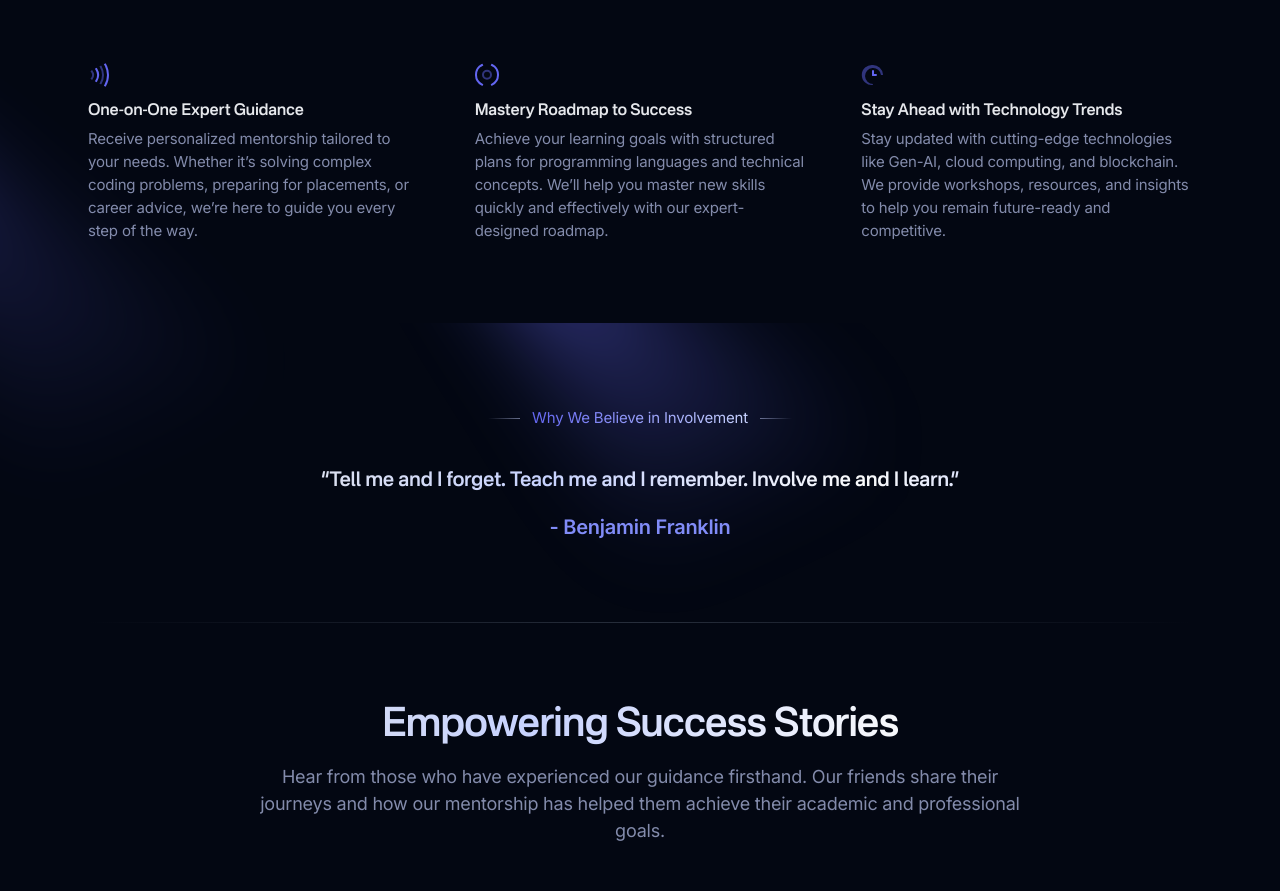
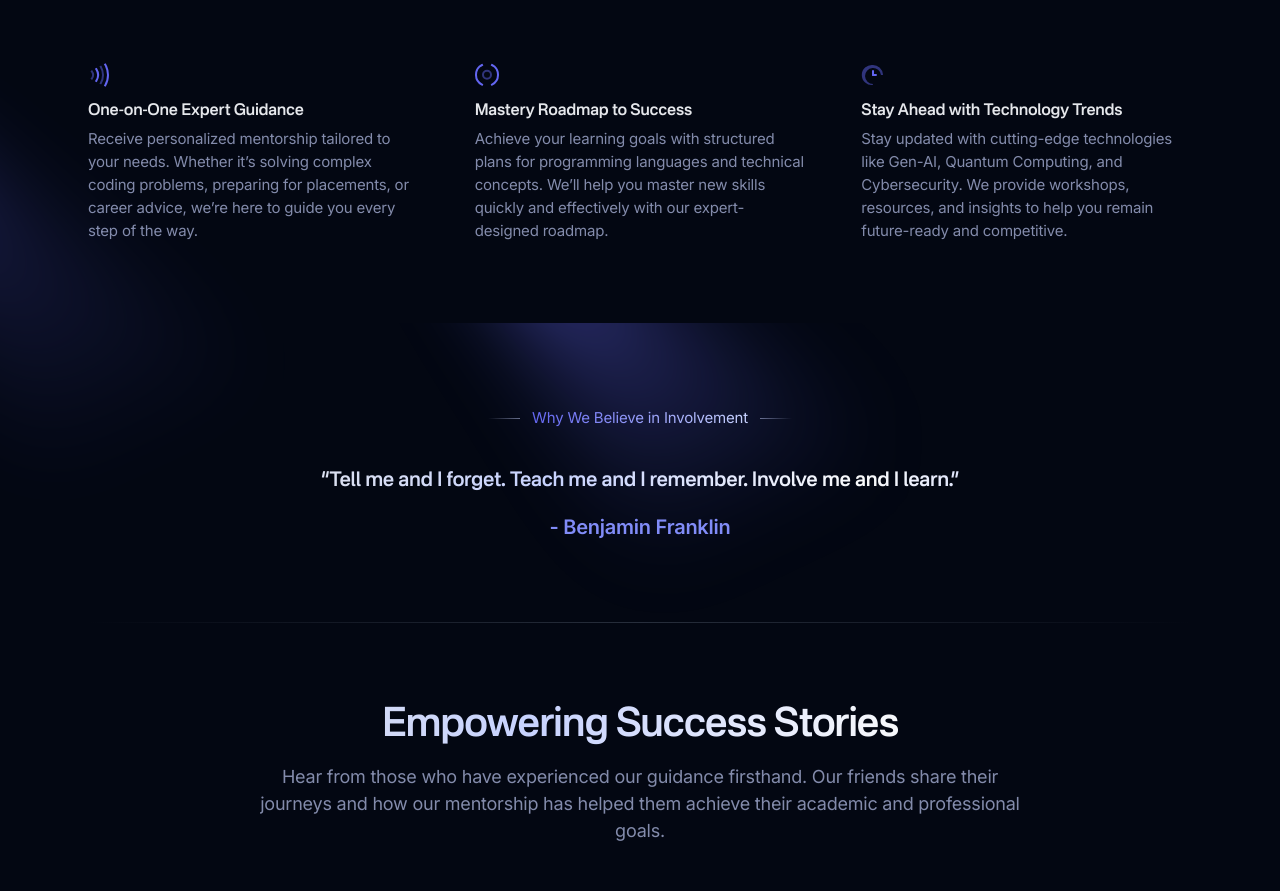
Before and after one commit to iashokk/NodSync, a Next.js app: page / in a window 1280 px wide. Shown: the part 2220-3111 px from the top of the page. Built offline with nearby package versions, Linux system fonts and the light colour scheme; no server answers; the database is empty.

Commit message:
features v2

```diff
--- a/components/features.tsx
+++ b/components/features.tsx
@@ -194,8 +194,7 @@ export default function Features() {
                 Stay Ahead with Technology Trends
               </h3>
               <p className="text-indigo-200/65">
-                Stay updated with cutting-edge technologies like Gen-AI, cloud
-                computing, and blockchain. We provide workshops, resources, and
+                Stay updated with cutting-edge technologies like Gen-AI, Quantum Computing, and Cybersecurity. We provide workshops, resources, and
                 insights to help you remain future-ready and competitive.
               </p>
             </article>
```
